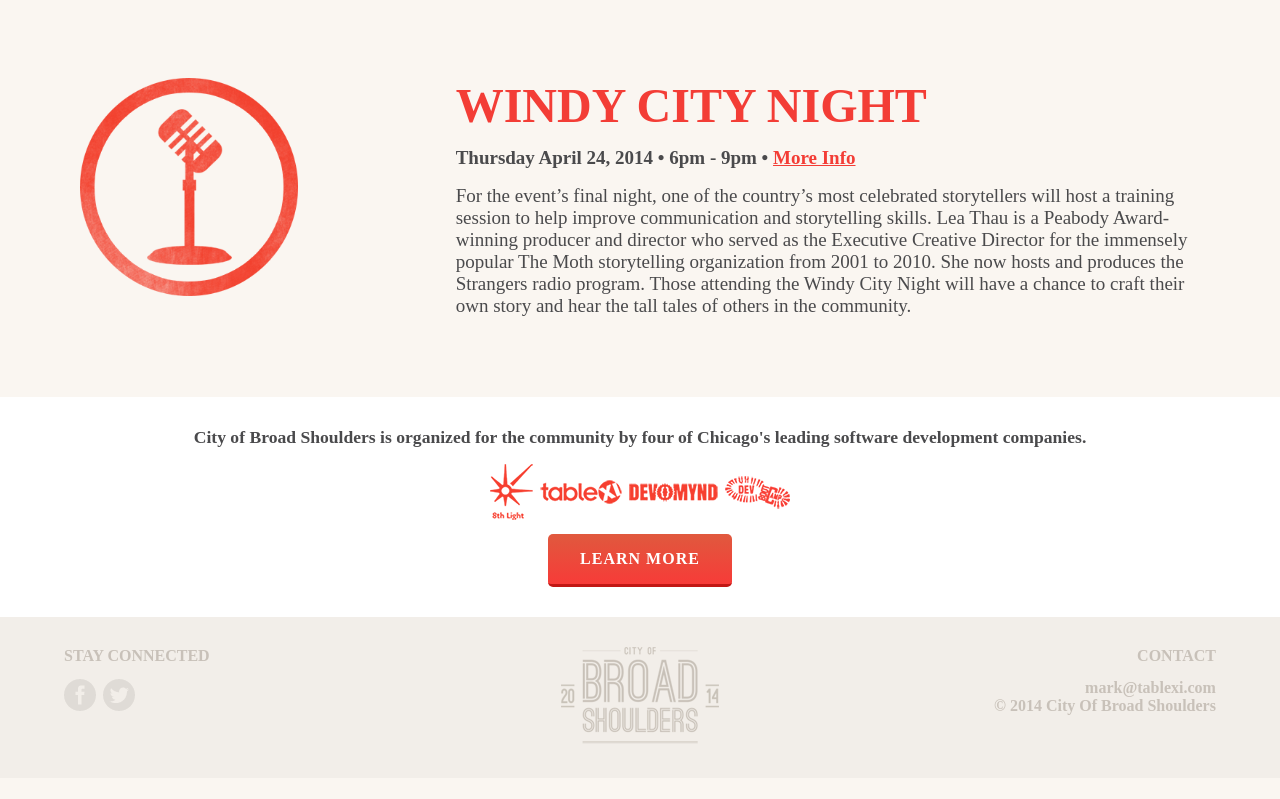
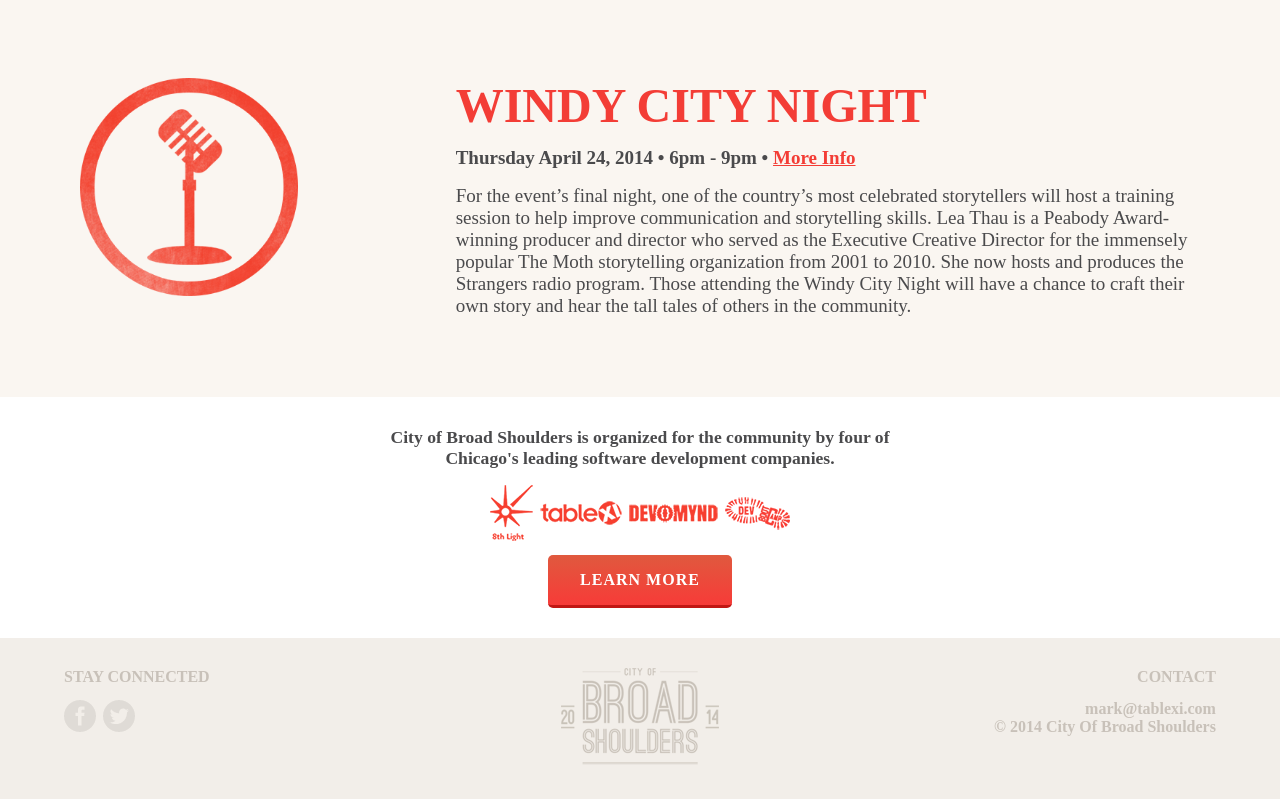
Before and after one commit to cityofbroadshoulders/cityofbroadshoulders.github.io, a plain HTML site: page index.html in a window 1280 px wide. Shown: the part 3828-4627 px from the top of the page. Before the commit the page ends 4606 px from the top, so only its background shows below. Drawn offline with nearby package versions, Linux system fonts and the light colour scheme.

Commit message:
"Automated commit at 2014-04-10 16:21:33 UTC by middleman-deploy 0.1.4"

```diff
--- a/index.html
+++ b/index.html
@@ -140,9 +140,9 @@
   </div>
 </div>
 
-<div class="row row-padding-medium" style="background: #fff;">
+<div class="row row-padding-medium sponsors-highlight">
   <div class="container center">
-    <p class="small_sub_headline no-margin-bottom">City of Broad Shoulders is organized for the community by four of Chicago's leading software development companies.</p>
+    <p class="small_sub_headline medium-side-padding no-margin-bottom">City of Broad Shoulders is organized for the community by four of Chicago's leading software development companies.</p>
     <img class="extra-small-sponsors" src="/images/extra-small-sponsors.png" />
     <a href="sponsors.html" class="register-btn gradient">Learn More</a>
   </div>
--- a/stylesheets/main.css
+++ b/stylesheets/main.css
@@ -265,6 +265,10 @@ header {
   text-transform: uppercase;
 }
 
+.sponsors-highlight {
+  background: #fff;
+}
+
 /* =========================================
  * Modules
  * ========================================= */
@@ -523,6 +527,10 @@ header {
   padding: 0 10%;
 }
 
+.medium-side-padding {
+  padding: 0 25%;
+}
+
 .side-padding-small {
   padding: 0 2rem;
 }
@@ -695,6 +703,10 @@ header {
   .large-sponsor-list .column {
     margin-left: 0;
   }
+
+  .medium-side-padding {
+    padding: 0 10%;
+  }
 }
 
 @media screen and (max-width: 480px) {
```
